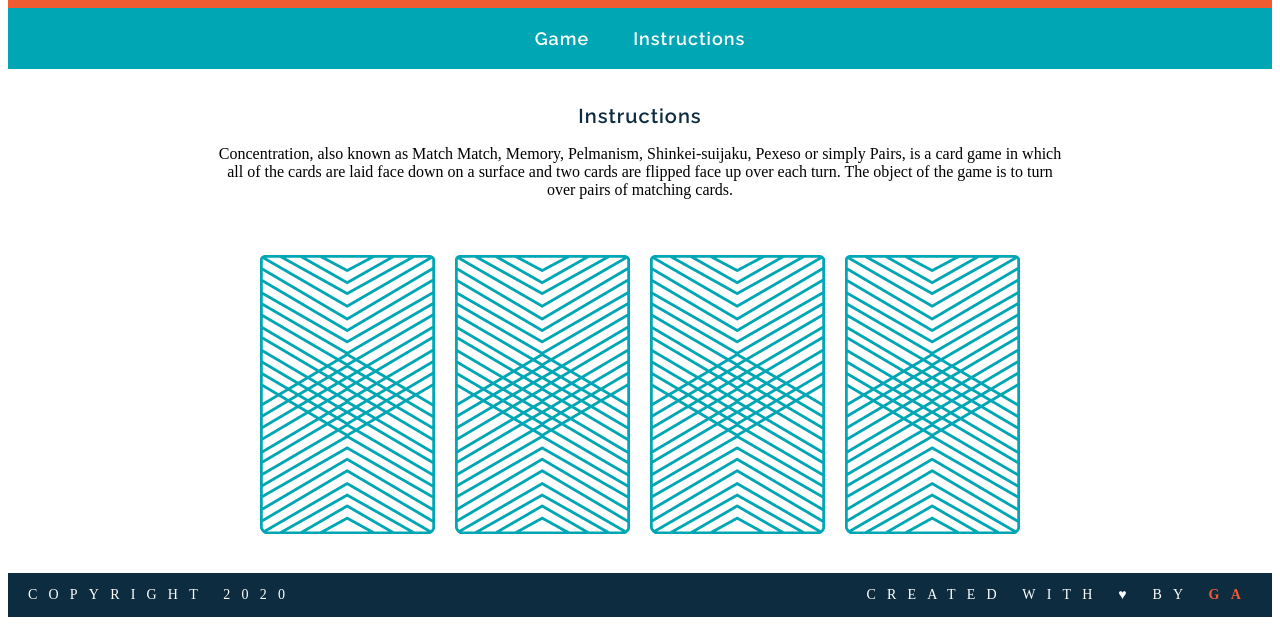
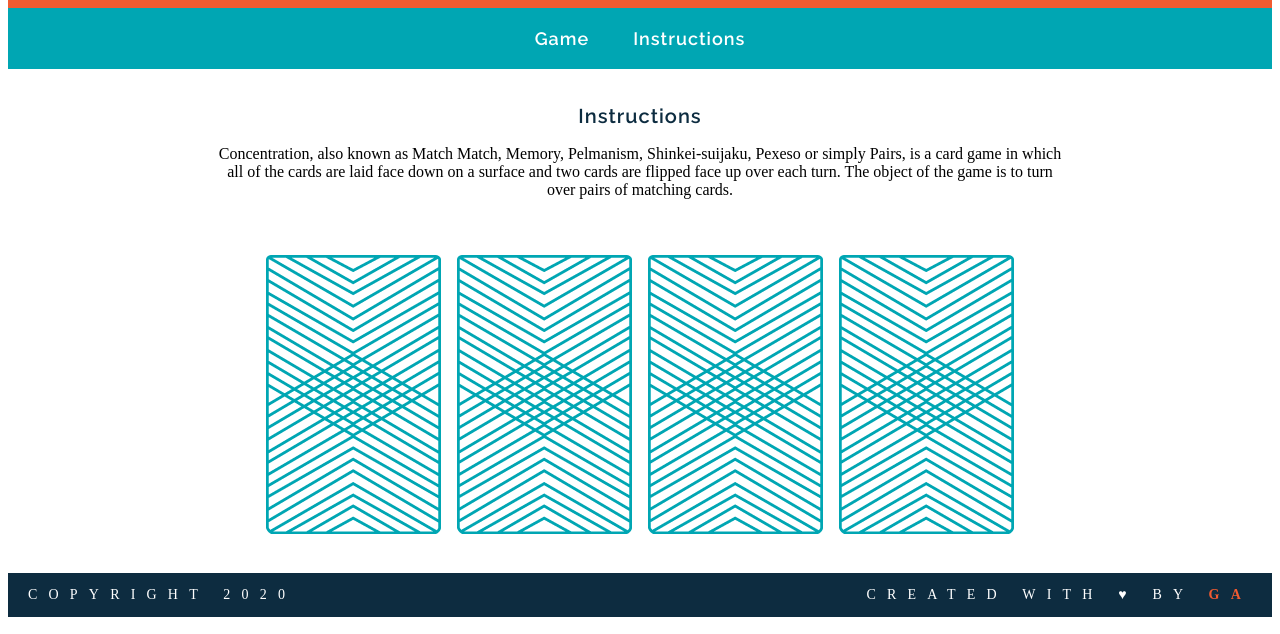
Before and after one commit to greattechpk/wdi-fundamentals-memorygame, a plain HTML site: page memory_game/index.html in a window 1280 px wide. Shown: the part 166-800 px from the top of the page. Drawn offline with Linux system fonts and the light colour scheme; a web font is replaced by a local one.

Commit message:
Created game logic

```diff
--- a/memory_game/index.html
+++ b/memory_game/index.html
@@ -23,12 +23,14 @@
     <h2 id="instructions">Instructions</h2>
     <p>Concentration, also known as Match Match, Memory, Pelmanism, Shinkei-suijaku, Pexeso or simply Pairs, is a card game in which all of the cards are laid face down on a surface and two cards are flipped face up over each turn. The object of the game is to turn over pairs of matching cards.</p>
 
-    <div id="game">
+    <div id="game-board" class="board clearfix"></div>
+
+    <!-- <div id="game">
         <img src="images/back.png" alt="Queen of Diamonds">
         <img src="images/back.png" alt="Queen of Hearts">
         <img src="images/back.png" alt="King of Diamonds">
         <img src="images/back.png" alt="King of Hearts">
-    </div>
+    </div> -->
 
 </main>
 <footer class="clearfix">
--- a/memory_game/js/main.js
+++ b/memory_game/js/main.js
@@ -27,6 +27,8 @@
 
 let cardsInPlay = [];
 
+
+
 function checkForMatch(){
 
     if(cardsInPlay.length === 2){
@@ -39,19 +41,35 @@
     }
 }
 
-function flipCard(cardId){
+function flipCard(){
+
+    let cardId = this.getAttribute('data-id');
 
     console.log("User flipped " + cards[cardId].rank);
 
     cardsInPlay.push(cards[cardId].rank);
 
+    this.setAttribute('src', cards[cardId].cardImage);
+
     checkForMatch();
 }
 
-flipCard(0);
-console.log(cards[0].cardImage +" " + cards[0].suit)
-flipCard(1);
-console.log(cards[1].cardImage +" " + cards[1].suit)
+function createBoard(){
+    for(let i = 0; i< cards.length; i++){
+        let cardElement = document.createElement('img');
+        cardElement.setAttribute('src','images/back.png');
+        cardElement.setAttribute('data-Id', i);
+        cardElement.addEventListener('click',flipCard);
+        document.getElementById("game-board").appendChild(cardElement);
+    }
+};
+
+createBoard();
 
 
-console.log(cardsInPlay);
+// console.log(cards[0].cardImage +" " + cards[0].suit)
+
+// console.log(cards[1].cardImage +" " + cards[1].suit)
+
+
+// console.log(cardsInPlay);
```
